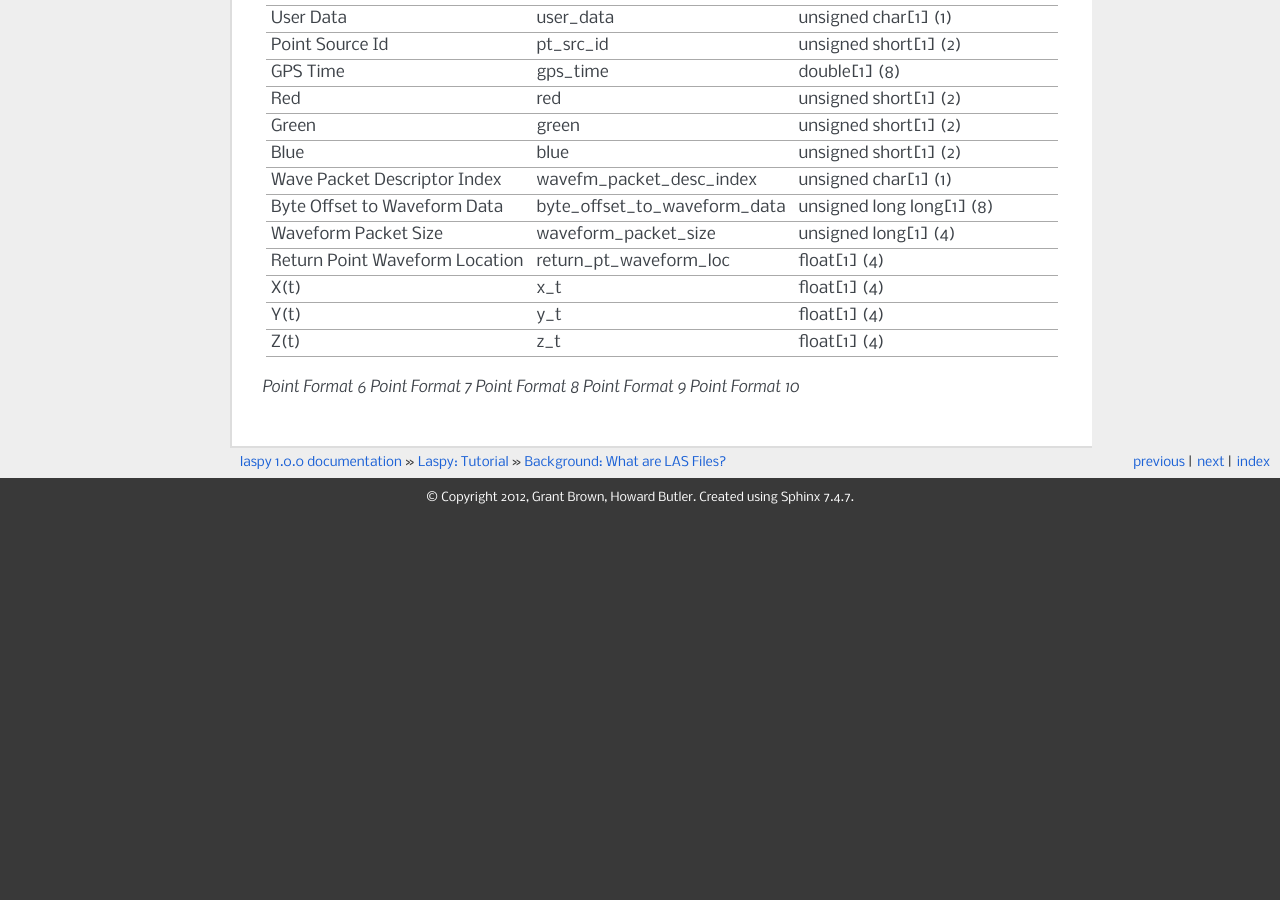
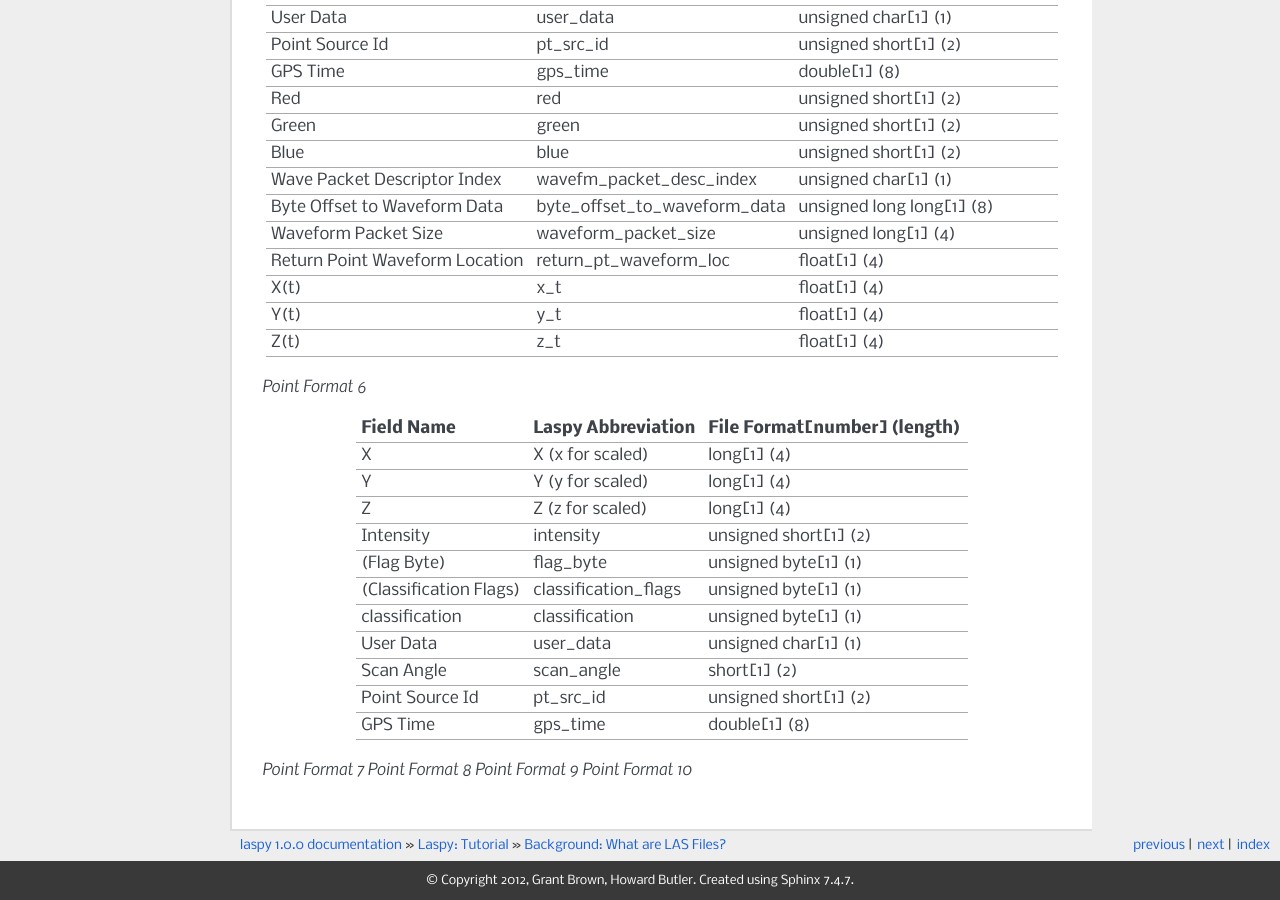
Before and after one commit to laspy/laspy, a Sphinx documentation site: the page built from doc/source/tut_background.rst, in a window 1280 px wide and 900 px high, scrolled down 5564 px. Built offline with Sphinx 7.4.7, drawn with Linux system fonts in a browser that asks for light colours; formulas are drawn with MathJax 3; pages that are not in the unit, such as notebooks, are missing from menus; before the commit the page ends 6081 px from its top, so only the background shows below that.

Commit message:
document point format 6

```diff
--- a/doc/source/tut_background.rst
+++ b/doc/source/tut_background.rst
@@ -290,6 +290,26 @@ The five possible point formats are detailed below:
 ===============================  ==============================  ==============================
 
 *Point Format 6*
+
+===============================  ==============================  ==============================
+ Field Name                       Laspy Abbreviation              File Format[number] (length)
+===============================  ==============================  ==============================
+ X                                X (x for scaled)                long[1] (4)
+ Y                                Y (y for scaled)                long[1] (4)
+ Z                                Z (z for scaled)                long[1] (4)
+ Intensity                        intensity                       unsigned short[1] (2)
+ (Flag Byte)                      flag_byte                       unsigned byte[1]  (1)
+ (Classification Flags)           classification_flags            unsigned byte[1]  (1)
+ classification                   classification                  unsigned byte[1] (1)
+ User Data                        user_data                       unsigned char[1]  (1)
+ Scan Angle                       scan_angle                      short[1] (2)
+ Point Source Id                  pt_src_id                       unsigned short[1] (2)
+ GPS Time                         gps_time                        double[1] (8)
+===============================  ==============================  ==============================
+
+
+
+
 *Point Format 7*
 *Point Format 8*
 *Point Format 9*
```
